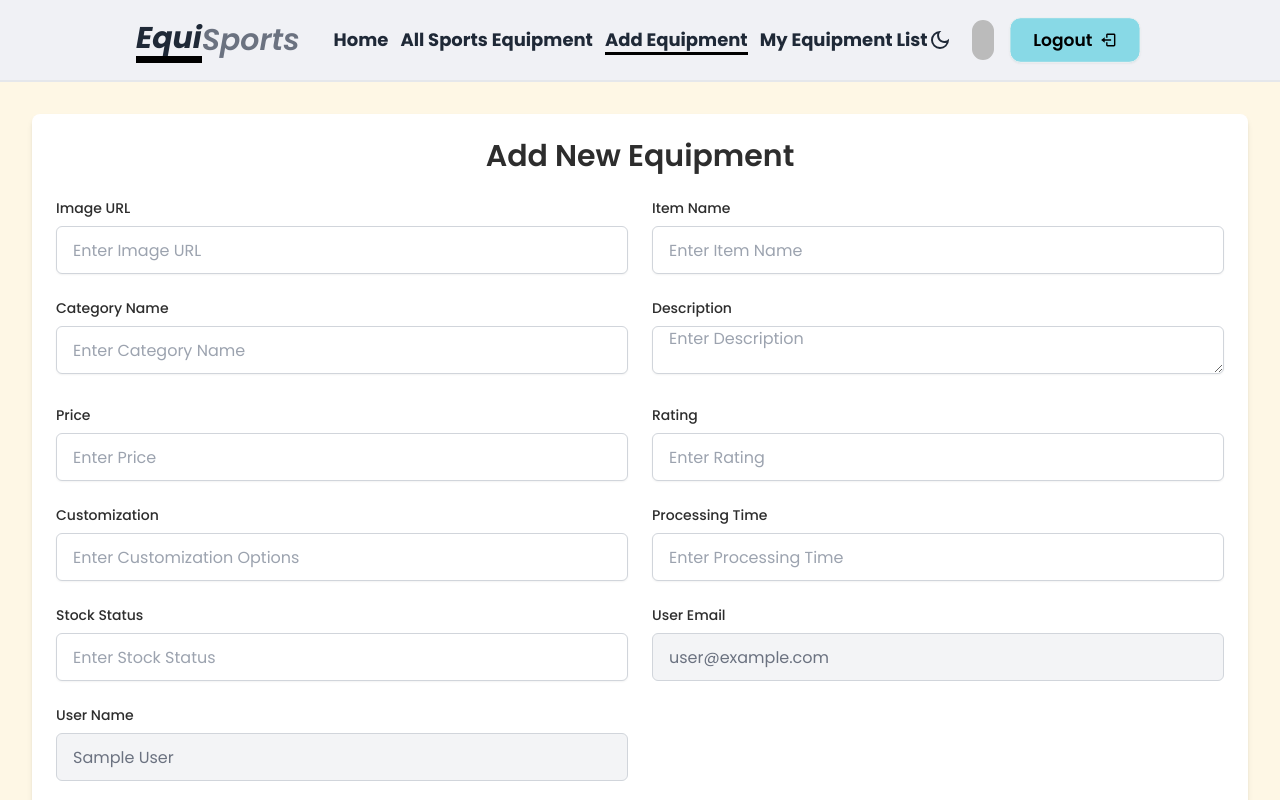
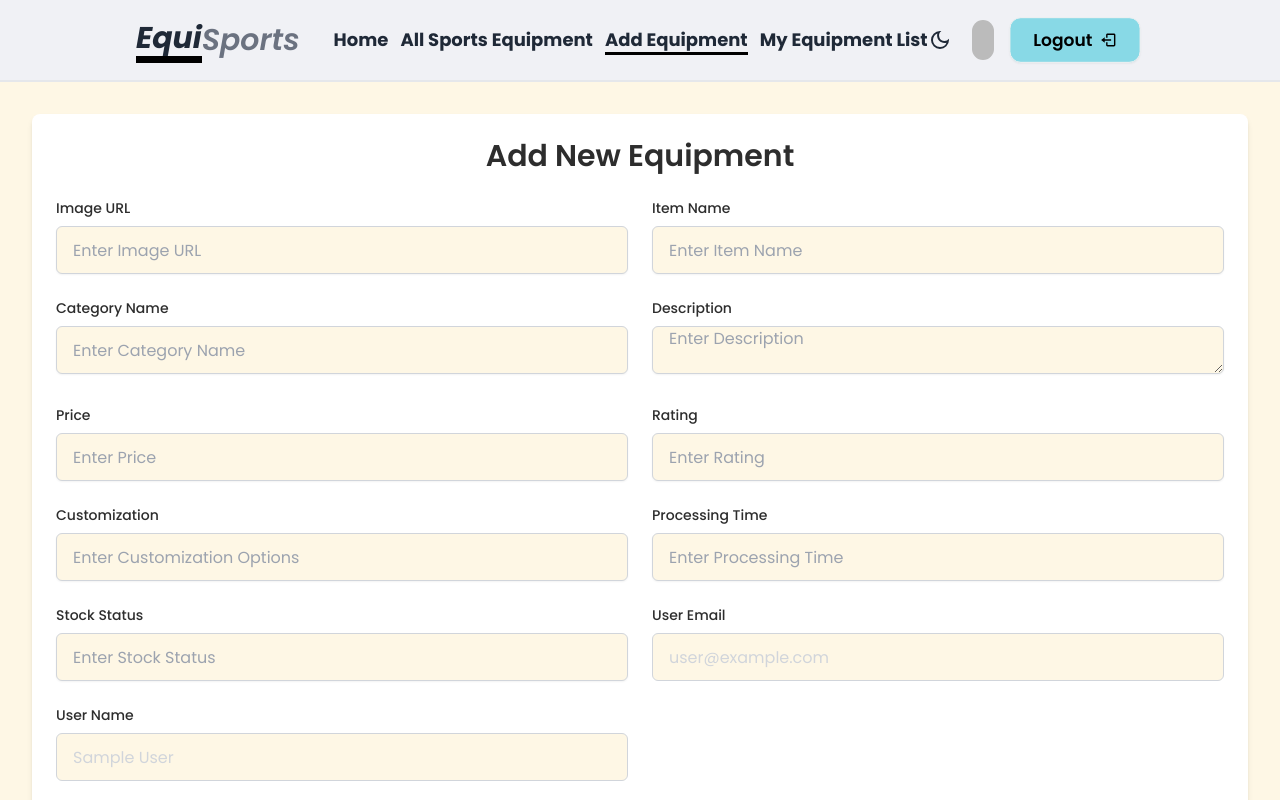
Before and after one commit to ShakirMahmud/equiSports-client, a React (Vite) app: page /addEquipment in a window 1280 px wide. Shown: the top 800 px of the page. Built offline with nearby package versions, Linux system fonts and the light colour scheme; no server answers; sample sign-in values are in the browser's storage.

Commit message:
Minor design changes

```diff
--- a/src/pages/AddEquipment.jsx
+++ b/src/pages/AddEquipment.jsx
@@ -43,6 +43,7 @@ const AddEquipment = () => {
                         timer: 3000,
                         timerProgressBar: true,
                     });
+                    e.target.reset();
                 }
             });
     };
@@ -65,7 +66,7 @@ const AddEquipment = () => {
                             <input
                                 type="text"
                                 name="image"
-                                className="input input-bordered w-full border-gray-300 rounded-md shadow-sm focus:border-[#649191] focus:ring-[#649191]"
+                                className="input input-bordered w-full text-black dark:text-gray-200 bg-lightBg dark:bg-darkBg border-gray-300 rounded-md shadow-sm focus:border-[#649191] focus:ring-[#649191]"
                                 placeholder="Enter Image URL"
                             />
                         </div>
@@ -75,7 +76,7 @@ const AddEquipment = () => {
                             <input
                                 type="text"
                                 name="itemName"
-                                className="input input-bordered w-full border-gray-300 rounded-md shadow-sm focus:border-[#649191] focus:ring-[#649191]"
+                                className="input input-bordered w-full text-black dark:text-gray-200 bg-lightBg dark:bg-darkBg border-gray-300 rounded-md shadow-sm focus:border-[#649191] focus:ring-[#649191]"
                                 placeholder="Enter Item Name"
                             />
                         </div>
@@ -85,7 +86,7 @@ const AddEquipment = () => {
                             <input
                                 type="text"
                                 name="categoryName"
-                                className="input input-bordered w-full border-gray-300 rounded-md shadow-sm focus:border-[#649191] focus:ring-[#649191]"
+                                className="input input-bordered w-full text-black dark:text-gray-200 bg-lightBg dark:bg-darkBg border-gray-300 rounded-md shadow-sm focus:border-[#649191] focus:ring-[#649191]"
                                 placeholder="Enter Category Name"
                             />
                         </div>
@@ -94,7 +95,7 @@ const AddEquipment = () => {
                             <label className="block text-sm font-medium text-lightText dark:text-darkText mb-2">Description</label>
                             <textarea
                                 name="description"
-                                className="input input-bordered w-full border-gray-300 rounded-md shadow-sm focus:border-[#649191] focus:ring-[#649191]"
+                                className="input input-bordered w-full text-black dark:text-gray-200 bg-lightBg dark:bg-darkBg border-gray-300 rounded-md shadow-sm focus:border-[#649191] focus:ring-[#649191]"
                                 placeholder="Enter Description"
                             ></textarea>
                         </div>
@@ -104,7 +105,7 @@ const AddEquipment = () => {
                             <input
                                 type="text"
                                 name="price"
-                                className="input input-bordered w-full border-gray-300 rounded-md shadow-sm focus:border-[#649191] focus:ring-[#649191]"
+                                className="input input-bordered w-full text-black dark:text-gray-200 bg-lightBg dark:bg-darkBg border-gray-300 rounded-md shadow-sm focus:border-[#649191] focus:ring-[#649191]"
                                 placeholder="Enter Price"
                             />
                         </div>
@@ -114,7 +115,7 @@ const AddEquipment = () => {
                             <input
                                 type="text"
                                 name="rating"
-                                className="input input-bordered w-full border-gray-300 rounded-md shadow-sm focus:border-[#649191] focus:ring-[#649191]"
+                                className="input input-bordered w-full text-black dark:text-gray-200 bg-lightBg dark:bg-darkBg border-gray-300 rounded-md shadow-sm focus:border-[#649191] focus:ring-[#649191]"
                                 placeholder="Enter Rating"
                             />
                         </div>
@@ -124,7 +125,7 @@ const AddEquipment = () => {
                             <input
                                 type="text"
                                 name="customization"
-                                className="input input-bordered w-full border-gray-300 rounded-md shadow-sm focus:border-[#649191] focus:ring-[#649191]"
+                                className="input input-bordered w-full text-black dark:text-gray-200 bg-lightBg dark:bg-darkBg border-gray-300 rounded-md shadow-sm focus:border-[#649191] focus:ring-[#649191]"
                                 placeholder="Enter Customization Options"
                             />
                         </div>
@@ -134,7 +135,7 @@ const AddEquipment = () => {
                             <input
                                 type="text"
                                 name="processingTime"
-                                className="input input-bordered w-full border-gray-300 rounded-md shadow-sm focus:border-[#649191] focus:ring-[#649191]"
+                                className="input input-bordered w-full text-black dark:text-gray-200 bg-lightBg dark:bg-darkBg border-gray-300 rounded-md shadow-sm focus:border-[#649191] focus:ring-[#649191]"
                                 placeholder="Enter Processing Time"
                             />
                         </div>
@@ -144,7 +145,7 @@ const AddEquipment = () => {
                             <input
                                 type="text"
                                 name="stockStatus"
-                                className="input input-bordered w-full border-gray-300 rounded-md shadow-sm focus:border-[#649191] focus:ring-[#649191]"
+                                className="input input-bordered w-full text-black dark:text-gray-200 bg-lightBg dark:bg-darkBg border-gray-300 rounded-md shadow-sm focus:border-[#649191] focus:ring-[#649191]"
                                 placeholder="Enter Stock Status"
                             />
                         </div>
@@ -156,7 +157,7 @@ const AddEquipment = () => {
                                 name="userEmail"
                                 value={user?.email}
                                 readOnly
-                                className="input input-bordered w-full border-gray-300 rounded-md bg-gray-100 text-gray-500"
+                                className="input input-bordered w-full bg-lightBg dark:bg-darkBg border-gray-300 rounded-md  text-gray-300"
                             />
                         </div>
                         {/* User Name */}
@@ -167,7 +168,7 @@ const AddEquipment = () => {
                                 name="userName"
                                 value={user?.displayName}
                                 readOnly
-                                className="input input-bordered w-full border-gray-300 rounded-md bg-gray-100 text-gray-500"
+                                className="input input-bordered w-full bg-lightBg dark:bg-darkBg border-gray-300 rounded-md  text-gray-300"
                             />
                         </div>
                         {/* Submit Button */}
```
Also changed, not shown: src/pages/UpdateProduct.jsx (+11 -11 lines).
